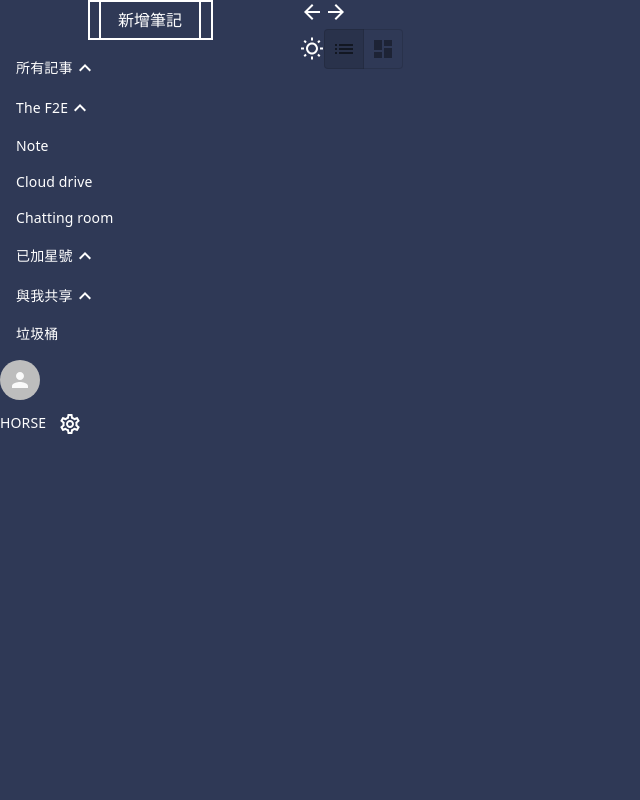
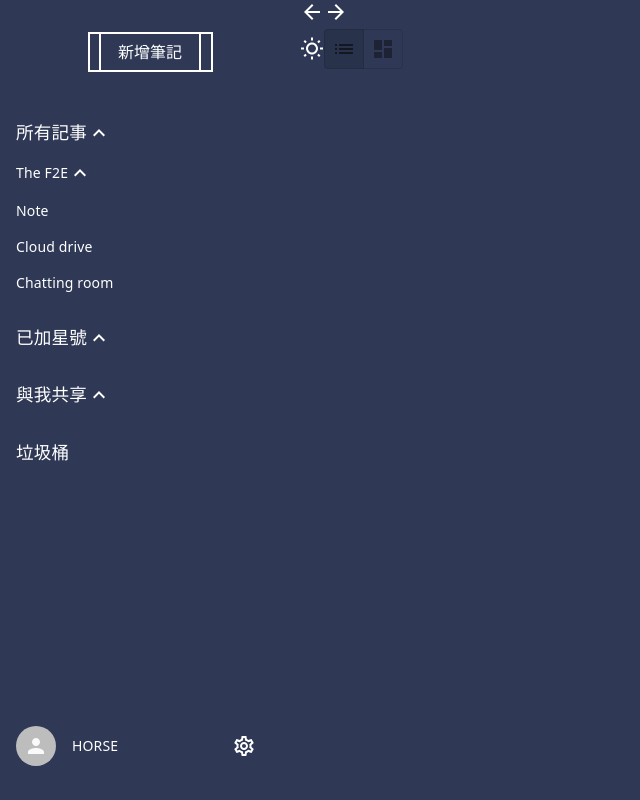
Before and after one commit to littlehorseboy/the-f2e-2019-ninth, a React app: page /#/ in a window 1280 px wide. Shown: the whole page, without its empty margins (0-640 px from the left). Built offline with nearby package versions, Linux system fonts and the light colour scheme.

Commit message:
feat: sidebar 切板完成

```diff
--- a/src/pages/Home/Home.tsx
+++ b/src/pages/Home/Home.tsx
@@ -1,5 +1,6 @@
 import React, { useState } from 'react';
 import { Link } from 'react-router-dom';
+import classNames from 'classnames';
 import { makeStyles, createStyles } from '@material-ui/core/styles';
 import Grid from '@material-ui/core/Grid';
 import List from '@material-ui/core/List';
@@ -32,10 +33,38 @@ const useStyles = makeStyles((theme) => createStyles({
   },
   sidebar: {
     width: 300,
+    paddingBottom: 30,
+  },
+  newNoteButtonContainer: {
+    paddingTop: theme.spacing(4),
+    paddingBottom: theme.spacing(4),
+  },
+  listContainer: {
+    height: 'calc(100% - 48px - 104px)',
   },
   listItem: {
+    '&.title': {
+      fontSize: '1.1rem',
+      '&:not(:first-child)': {
+        marginTop: theme.spacing(2),
+      },
+    },
     '& + .MuiCollapse-container': {
+      paddingLeft: theme.spacing(3),
+    },
+  },
+  userContainer: {
     paddingLeft: theme.spacing(2),
+    paddingRight: theme.spacing(4),
+    display: 'flex',
+    justifyContent: 'space-between',
+    alignItems: 'center',
+    '& > div:first-child': {
+      display: 'flex',
+      alignItems: 'center',
+      '& > span': {
+        paddingLeft: theme.spacing(2),
+      },
     },
   },
 }));
@@ -62,15 +91,15 @@ export default function Home(props: RouteComponentPropsI): JSX.Element {
   return (
     <div className={classes.root}>
       <div className={classes.sidebar}>
-        <Grid container justify="center">
+        <Grid container justify="center" className={classes.newNoteButtonContainer}>
           <CustomButton>新增筆記</CustomButton>
         </Grid>
 
-        <div>
+        <div className={classes.listContainer}>
           <List component="nav">
             <ListItem
               button
-              className={classes.listItem}
+              className={classNames(classes.listItem, 'title')}
               onClick={(): void => setNoteOpen(!noteOpen)}
             >
               所有記事
@@ -116,6 +145,7 @@ export default function Home(props: RouteComponentPropsI): JSX.Element {
 
             <ListItem
               button
+              className={classNames(classes.listItem, 'title')}
               component={Link}
               to="/star"
             >
@@ -125,6 +155,7 @@ export default function Home(props: RouteComponentPropsI): JSX.Element {
 
             <ListItem
               button
+              className={classNames(classes.listItem, 'title')}
               component={Link}
               to="/star"
             >
@@ -134,6 +165,7 @@ export default function Home(props: RouteComponentPropsI): JSX.Element {
 
             <ListItem
               button
+              className={classNames(classes.listItem, 'title')}
               component={Link}
               to="/star"
             >
@@ -142,13 +174,19 @@ export default function Home(props: RouteComponentPropsI): JSX.Element {
           </List>
         </div>
 
+        <div className={classes.userContainer}>
+          <div>
             <Avatar>
               <PersonIcon />
             </Avatar>
-        HORSE
+            <span>HORSE</span>
+          </div>
+          <div>
             <IconButton color="inherit">
               <SettingsOutlinedIcon />
             </IconButton>
+          </div>
+        </div>
       </div>
 
       <div>
```
Lines whose indentation alone changed are shown as unchanged.
